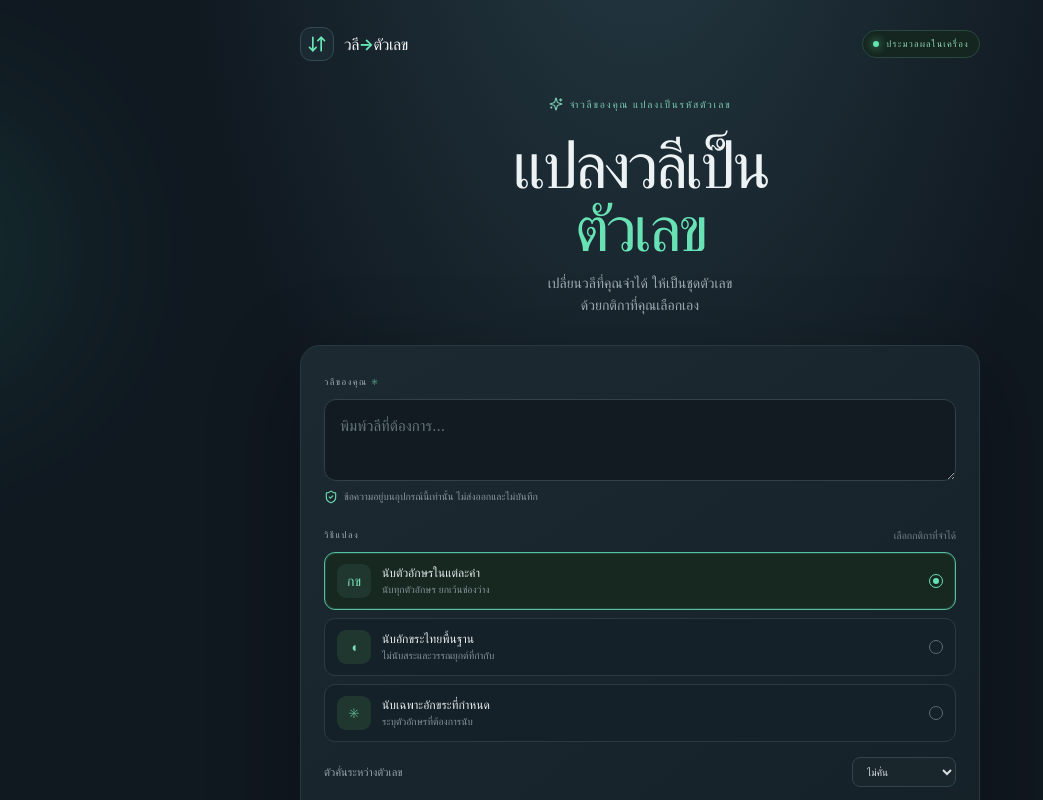
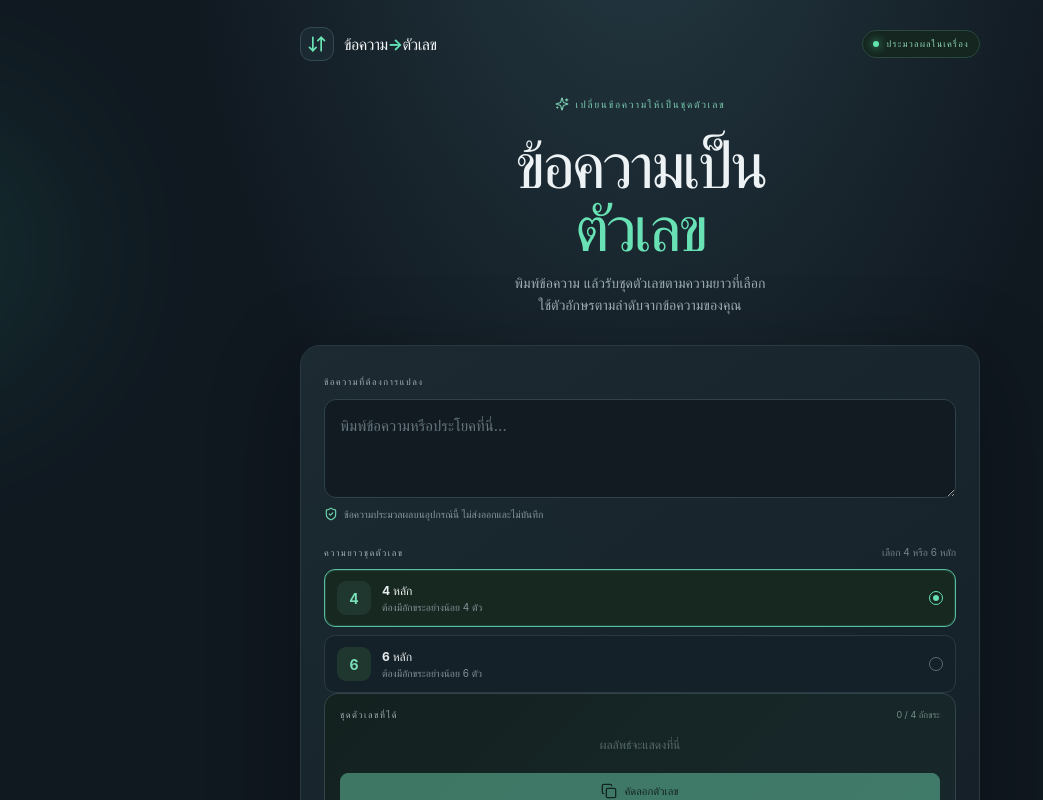
Before and after one commit to pleopenclaw-a11y/phrase-number-pwa, a React (Vite) app: page / in a window 1280 px wide. Shown: the top 800 px of the page, without its empty margins (0-1043 px from the left). Built offline with nearby package versions, Linux system fonts and the light colour scheme.

Commit message:
feat: convert text into fixed-length number codes

```diff
--- a/src/App.tsx
+++ b/src/App.tsx
@@ -1,33 +1,18 @@
-import { useMemo, useState } from 'react'
-import { ArrowDownUp, Copy, Eye, EyeOff, RotateCcw, ShieldCheck, Sparkles } from 'lucide-react'
+import { useState } from 'react'
+import { ArrowDownUp, Copy, RotateCcw, ShieldCheck, Sparkles } from 'lucide-react'
 import './style.css'
-
-type Mode = 'letters' | 'syllables' | 'custom'
-
-function countUnits(word: string, mode: Mode, custom: string) {
-  if (mode === 'custom') {
-    const chars = Array.from(custom).filter((char) => char.trim())
-    if (!chars.length) return Array.from(word).filter((char) => char.trim()).length
-    return Array.from(word).filter((char) => chars.includes(char)).length
-  }
-  if (mode === 'syllables') {
-    const marks = /[\u0E31\u0E34-\u0E3A\u0E47-\u0E4E]/u
-    return Array.from(word).filter((char) => !marks.test(char)).length
-  }
-  return Array.from(word).filter((char) => char.trim()).length
-}
 
 function App() {
   const [phrase, setPhrase] = useState('')
-  const [mode, setMode] = useState<Mode>('letters')
-  const [custom, setCustom] = useState('')
-  const [separator, setSeparator] = useState('')
-  const [showResult, setShowResult] = useState(false)
+  const [length, setLength] = useState<4 | 6>(4)
   const [copied, setCopied] = useState(false)
 
-  const words = useMemo(() => phrase.trim().split(/\s+/u).filter(Boolean), [phrase])
-  const digits = useMemo(() => words.map((word) => String(countUnits(word, mode, custom))), [words, mode, custom])
-  const result = digits.join(separator)
+  // Each Unicode code point except whitespace is one character.
+  const characters = Array.from(phrase).filter((char) => !/\s/u.test(char))
+  const canConvert = characters.length >= length
+  const result = canConvert
+    ? characters.slice(0, length).map((char) => String(char.codePointAt(0)! % 10)).join('')
+    : ''
 
   async function copy() {
     if (!result) return
@@ -38,7 +23,6 @@ function App() {
 
   function clear() {
     setPhrase('')
-    setShowResult(false)
     setCopied(false)
   }
 
@@ -47,63 +31,50 @@ function App() {
       <div className="glow glow-one" /><div className="glow glow-two" />
       <div className="shell">
         <header className="topbar">
-          <a className="brand" href="#top" aria-label="หน้าหลัก แปลงวลีเป็นตัวเลข">
+          <a className="brand" href="#top" aria-label="หน้าหลัก แปลงข้อความเป็นตัวเลข">
             <span className="brand-icon"><ArrowDownUp size={20} /></span>
-            <span>วลี<span className="brand-accent">→</span>ตัวเลข</span>
+            <span>ข้อความ<span className="brand-accent">→</span>ตัวเลข</span>
           </a>
           <span className="local-pill"><span className="green-dot" /> ประมวลผลในเครื่อง</span>
         </header>
 
         <section className="hero" id="top">
-          <div className="eyebrow"><Sparkles size={14} /> จำวลีของคุณ แปลงเป็นรหัสตัวเลข</div>
-          <h1>แปลงวลีเป็น<br /><span>ตัวเลข</span></h1>
-          <p className="subtitle">เปลี่ยนวลีที่คุณจำได้ ให้เป็นชุดตัวเลข<br className="desktop-break" /> ด้วยกติกาที่คุณเลือกเอง</p>
+          <div className="eyebrow"><Sparkles size={14} /> เปลี่ยนข้อความให้เป็นชุดตัวเลข</div>
+          <h1>ข้อความเป็น<br /><span>ตัวเลข</span></h1>
+          <p className="subtitle">พิมพ์ข้อความ แล้วรับชุดตัวเลขตามความยาวที่เลือก<br className="desktop-break" /> ใช้ตัวอักษรตามลำดับจากข้อความของคุณ</p>
         </section>
 
-        <section className="workspace" aria-label="เครื่องมือแปลงวลีเป็นตัวเลข">
-          <label className="field-label" htmlFor="phrase">วลีของคุณ <span>✳</span></label>
+        <section className="workspace" aria-label="เครื่องมือแปลงข้อความเป็นตัวเลข">
+          <label className="field-label" htmlFor="phrase">ข้อความที่ต้องการแปลง</label>
           <div className="input-wrap">
-            <textarea id="phrase" value={phrase} onChange={(e) => { setPhrase(e.target.value); setShowResult(true) }} placeholder="พิมพ์วลีที่ต้องการ..." rows={2} maxLength={240} autoComplete="off" spellCheck={false} />
+            <textarea id="phrase" value={phrase} onChange={(e) => { setPhrase(e.target.value); setCopied(false) }} placeholder="พิมพ์ข้อความหรือประโยคที่นี่..." rows={3} maxLength={240} autoComplete="off" spellCheck={false} />
             {phrase && <button className="clear-btn" onClick={clear} aria-label="ล้างข้อความ"><RotateCcw size={16} /></button>}
           </div>
-          <div className="privacy-note"><ShieldCheck size={14} /> ข้อความอยู่บนอุปกรณ์นี้เท่านั้น ไม่ส่งออกและไม่บันทึก</div>
+          <div className="privacy-note"><ShieldCheck size={14} /> ข้อความประมวลผลบนอุปกรณ์นี้ ไม่ส่งออกและไม่บันทึก</div>
 
-          <div className="settings-head"><span className="field-label">วิธีแปลง</span><span className="field-hint">เลือกกติกาที่จำได้</span></div>
-          <div className="mode-grid" role="group" aria-label="เลือกวิธีแปลง">
-            <button className={`mode-card ${mode === 'letters' ? 'selected' : ''}`} onClick={() => { setMode('letters'); setShowResult(true) }} aria-pressed={mode === 'letters'}>
-              <span className="mode-icon">กข</span><span className="mode-copy"><b>นับตัวอักษรในแต่ละคำ</b><small>นับทุกตัวอักษร ยกเว้นช่องว่าง</small></span><span className="radio" />
+          <div className="settings-head"><span className="field-label">ความยาวชุดตัวเลข</span><span className="field-hint">เลือก 4 หรือ 6 หลัก</span></div>
+          <div className="mode-grid" role="group" aria-label="เลือกความยาวชุดตัวเลข">
+            <button className={`mode-card ${length === 4 ? 'selected' : ''}`} onClick={() => { setLength(4); setCopied(false) }} aria-pressed={length === 4}>
+              <span className="mode-icon">4</span><span className="mode-copy"><b>4 หลัก</b><small>ต้องมีอักขระอย่างน้อย 4 ตัว</small></span><span className="radio" />
             </button>
-            <button className={`mode-card ${mode === 'syllables' ? 'selected' : ''}`} onClick={() => { setMode('syllables'); setShowResult(true) }} aria-pressed={mode === 'syllables'}>
-              <span className="mode-icon">◖</span><span className="mode-copy"><b>นับอักขระไทยพื้นฐาน</b><small>ไม่นับสระและวรรณยุกต์ที่กำกับ</small></span><span className="radio" />
+            <button className={`mode-card ${length === 6 ? 'selected' : ''}`} onClick={() => { setLength(6); setCopied(false) }} aria-pressed={length === 6}>
+              <span className="mode-icon">6</span><span className="mode-copy"><b>6 หลัก</b><small>ต้องมีอักขระอย่างน้อย 6 ตัว</small></span><span className="radio" />
             </button>
-            <button className={`mode-card ${mode === 'custom' ? 'selected' : ''}`} onClick={() => { setMode('custom'); setShowResult(true) }} aria-pressed={mode === 'custom'}>
-              <span className="mode-icon">✳</span><span className="mode-copy"><b>นับเฉพาะอักขระที่กำหนด</b><small>ระบุตัวอักษรที่ต้องการนับ</small></span><span className="radio" />
-            </button>
-          </div>
-          {mode === 'custom' && <div className="custom-row"><label htmlFor="custom">อักขระที่ให้นับ</label><input id="custom" value={custom} onChange={(e) => setCustom(e.target.value)} placeholder="พิมพ์ตัวอักษรที่ต้องการนับ" autoComplete="off" /></div>}
-
-          <div className="options-row">
-            <label htmlFor="separator">ตัวคั่นระหว่างตัวเลข</label>
-            <select id="separator" value={separator} onChange={(e) => setSeparator(e.target.value)}>
-              <option value="">ไม่คั่น</option><option value="-">ขีดกลาง (-)</option><option value=" ">เว้นวรรค</option>
-            </select>
           </div>
 
           <div className="result-card" aria-live="polite">
-            <div className="result-top"><span className="field-label">ชุดตัวเลขของคุณ</span><span className="digits-count">{digits.length} คำ</span></div>
-            <div className={`result-value ${showResult && result ? 'visible' : ''}`}>
-              {result ? (showResult ? result : '••••••') : <span className="placeholder-result">ผลลัพธ์จะแสดงที่นี่</span>}
+            <div className="result-top"><span className="field-label">ชุดตัวเลขที่ได้</span><span className="digits-count">{characters.length} / {length} อักขระ</span></div>
+            <div className={`result-value ${result ? 'visible' : ''}`}>
+              {result || <span className="placeholder-result">{characters.length ? `พิมพ์อีก ${length - characters.length} อักขระเพื่อแปลง` : 'ผลลัพธ์จะแสดงที่นี่'}</span>}
             </div>
             <div className="result-actions">
-              <button className="reveal-btn" disabled={!result} onClick={() => setShowResult(!showResult)}>{showResult ? <EyeOff size={16} /> : <Eye size={16} />}{showResult ? 'ซ่อนตัวเลข' : 'แสดงตัวเลข'}</button>
               <button className="copy-btn" disabled={!result} onClick={copy}><Copy size={16} />{copied ? 'คัดลอกแล้ว!' : 'คัดลอกตัวเลข'}</button>
             </div>
           </div>
-
-          {words.length > 0 && <div className="breakdown"><div className="breakdown-title">แจกแจงวิธีนับ</div><div className="word-list">{words.map((word, index) => <div className="word-row" key={`${index}-${word}`}><span className="word-index">{String(index + 1).padStart(2, '0')}</span><span className="word-text">{word}</span><span className="word-line" /><span className="word-count">{digits[index]}</span></div>)}</div></div>}
+          <p className="field-hint" style={{ margin: '12px 0 0', lineHeight: 1.6 }}>ระบบใช้ {length} อักขระแรก (ไม่นับช่องว่าง) แปลงรหัสอักขระแต่ละตัวเป็นเลขหลักหน่วย 0–9</p>
         </section>
 
-        <footer><span>ช่วยจำรูปแบบตัวเลข ไม่เหมาะกับการสร้างรหัสผ่านที่คาดเดายาก</span><span className="footer-mark">P2N · ใช้งานออฟไลน์ได้</span></footer>
+        <footer><span>ไม่ควรใช้ผลลัพธ์นี้เป็นรหัสผ่านหรือ PIN จริง</span><span className="footer-mark">P2N · ใช้งานออฟไลน์ได้</span></footer>
       </div>
     </main>
   )
```
